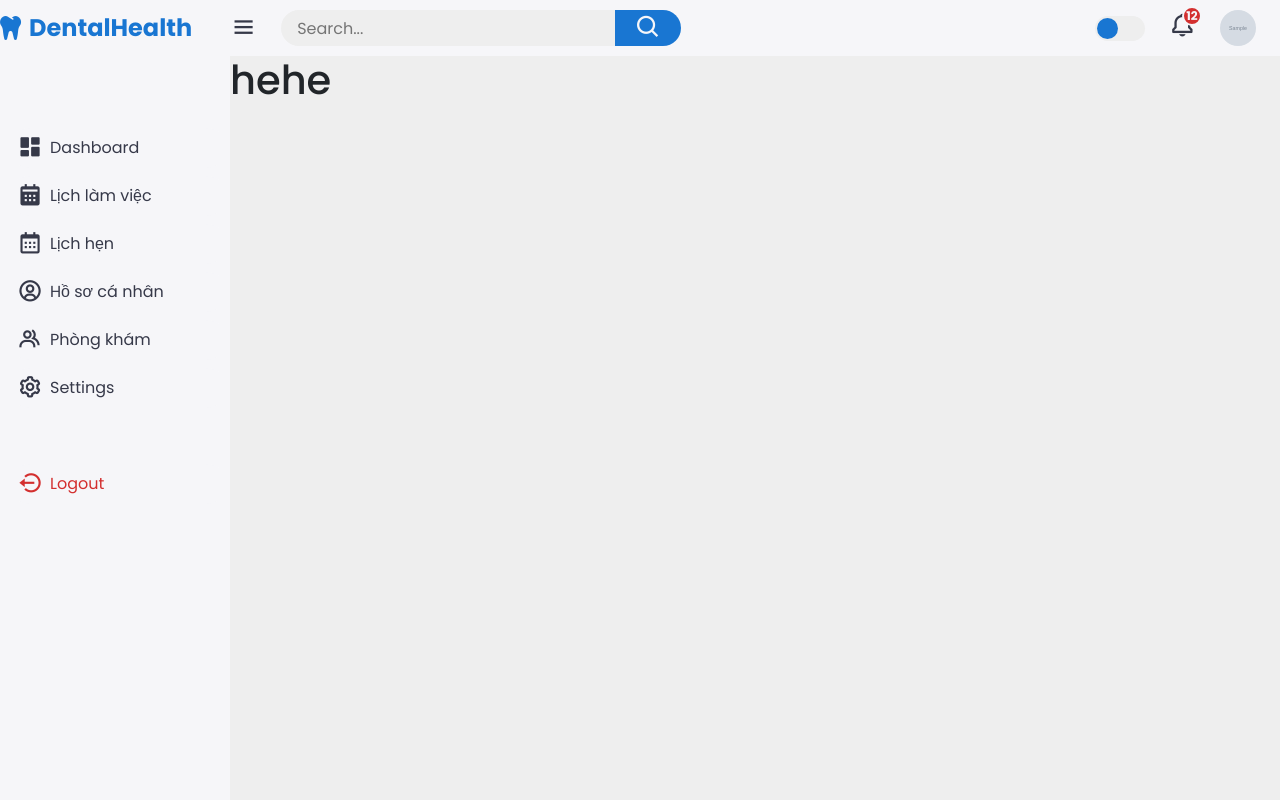
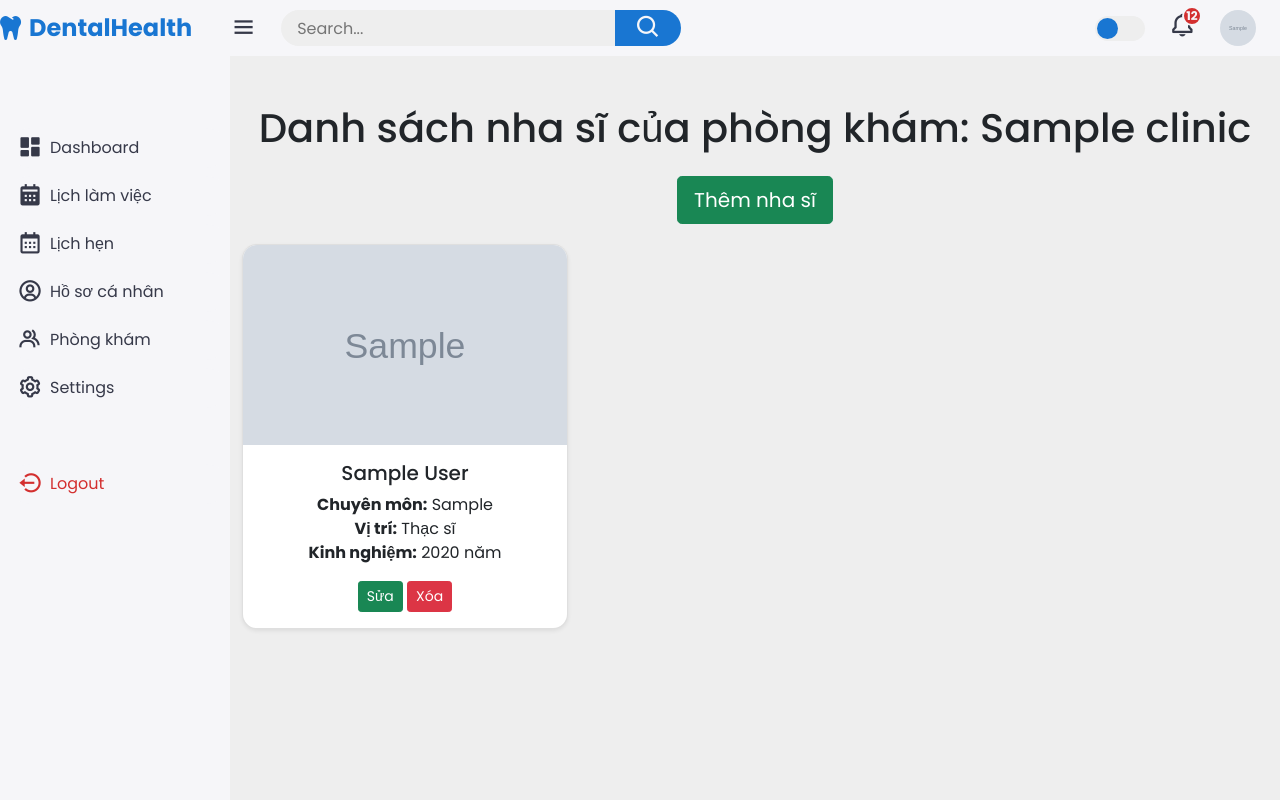
Before and after one commit to phatdat20905/dental_clinic, a Django app: a page that uses app_manage/templates/app_manage/index.html in a window 1280 px wide. Run offline with Django 5.2, Linux system fonts and the light colour scheme; a user stored in the database is signed in; tables that the repository leaves empty hold one stand-in row (values such as "Sample post"); grey boxes marked "Sample" are stand-in pictures; some libraries are stand-ins or nearby versions.

Commit message:
hoàn thiện chức năng thêm sửa xóa nha sĩ cho chủ phòng khám

```diff
--- a/app_manage/static/app_manage/css/clinic.css
+++ b/app_manage/static/app_manage/css/clinic.css
@@ -1,6 +1,6 @@
 .clinic-list-container {
     max-width: 800px;
-    margin: 0 auto;
+    margin: 20px auto;
     padding: 20px;
     background-color: #f9f9f9;
     box-shadow: 0 0 10px rgba(0, 0, 0, 0.1);
@@ -135,3 +135,26 @@
 .edit-clinic-container {
     padding: 40px;
 }
+
+
+
+
+.card {
+    border-radius: 15px;
+    overflow: hidden;
+    transition: transform 0.3s ease-in-out, box-shadow 0.3s ease-in-out;
+}
+
+.card:hover {
+    transform: scale(1.05);
+    box-shadow: 0 8px 15px rgba(0, 0, 0, 0.2);
+}
+
+.card-img-top {
+    height: 200px;
+    object-fit: cover;
+}
+
+.card-body {
+    text-align: center;
+}
--- a/app_manage/templates/app_manage/dentist_list.html
+++ b/app_manage/templates/app_manage/dentist_list.html
@@ -1,11 +1,39 @@
 {% extends "app_manage/index.html" %}
 
 {% block main-content %}
-{% comment %} <h1>Danh sách nha sĩ của phòng khám {{ clinic.clinic_name }}</h1>
-<ul>
-    {% for dentist in dentists %}
-        <li>{{ dentist.dentist.full_name }} - {{ dentist.specialization }}</li>
-    {% endfor %}
-</ul> {% endcomment %}
-<h1>hehe</h1>
-{%endblock%}
+<div class="container mt-5">
+    <h1 class="text-center mb-4">Danh sách nha sĩ của phòng khám: {{ clinic.clinic_name }}</h1>
+    <div class="text-center" style="margin-bottom: 20px">
+        <a href="{% url 'add_dentist' clinic.slug %}" class="btn btn-success btn-lg">Thêm nha sĩ</a>
+    </div>
+    {% if dentists %}
+        <div class="row">
+            {% for dentist in dentists %}
+                <div class="col-md-4">
+                    <div class="card mb-4 shadow-sm">
+                        <img
+                            src="{{ dentist.ImageURL|default:'https://via.placeholder.com/150' }}"
+                            class="card-img-top"
+                            alt="Ảnh nha sĩ">
+                        <div class="card-body">
+                            <h5 class="card-title">{{ dentist.dentist.full_name }}</h5>
+                            <p class="card-text">
+                                <strong>Chuyên môn:</strong> {{ dentist.specialization|default:"Chưa cập nhật" }}<br>
+                                <strong>Vị trí:</strong> {{ dentist.position }}<br>
+                                <strong>Kinh nghiệm:</strong> {{ dentist.experience_years|default:"Chưa cập nhật" }} năm
+                            </p>
+                            {% comment %} <a href="{% url 'dentist_detail' dentist.id %}" class="btn btn-primary btn-sm">Chi tiết</a> {% endcomment %}
+                            <a href="{% url 'edit_dentist' clinic.slug dentist.id %}" class="btn btn-success btn-sm">Sửa</a>
+                            <a href="{% url 'delete_dentist' clinic.slug dentist.id %}" class="btn btn-danger btn-sm">Xóa</a>
+                        </div>
+                    </div>
+                </div>
+            {% endfor %}
+        </div>
+    {% else %}
+        <div class="alert alert-info text-center">
+            Phòng khám hiện chưa có nha sĩ nào. Hãy thêm nha sĩ mới!
+        </div>
+    {% endif %}
+</div>
+{% endblock %}
--- a/app_manage/templates/app_manage/index.html
+++ b/app_manage/templates/app_manage/index.html
@@ -69,7 +69,10 @@
             <li><a href="{%url 'appointment_schedule'%}"><i class='bx bx-calendar'></i></i>Lịch hẹn</a></li>
             <li><a href="{%url "profile_dentist" user.slug%}"><i class='bx bx-user-circle'></i>Hồ sơ cá nhân</a></li>
             <li><a href="{%url 'my_clinics'%}"><i class='bx bx-group'></i>Phòng khám</a></li>
-            {% comment %} <li><a href="{%url 'list_dentists'%}"><i class='bx bx-group'></i>Nha sĩ</a></li> {% endcomment %}
+            <!-- Dropdown for Phòng khám -->
+            {%for clinic in clinics%}
+            <li><a href="{%url 'list_dentists' clinic.slug%}"><i class='bx bx-group'></i>Nha sĩ</a></li>
+            {%endfor%}
             <li><a href="#"><i class='bx bx-cog'></i>Settings</a></li>
         </ul>
         <ul class="side-menu">
--- a/app_manage/templates/app_manage/my_clinics.html
+++ b/app_manage/templates/app_manage/my_clinics.html
@@ -8,6 +8,7 @@
         <a href="{%url 'add_clinic'%}" class="btn add-clinic-btn">Thêm phòng khám</a>
     </div>
 
+
     {% if clinics %}
         <ul class="clinic-list">
             {% for clinic in clinics %}
@@ -15,12 +16,13 @@
                     <div class="clinic-header">
                         <h3>{{ clinic.clinic_name }}</h3>
                         <a href="{%url 'edit_clinic' clinic.slug%}" class="btn add-clinic-btn">Sửa</a>
+                        <a href="{%url 'list_dentists' clinic.slug%}" class="btn add-clinic-btn">Danh sách nha sĩ</a>
                     </div>
                     <div class="clinic-details">
                         <p><i class="fa fa-map-marker"></i> Địa chỉ: {{ clinic.address }}</p>
                         <p><i class="fa fa-phone"></i> Số điện thoại: {{ clinic.phone_number }}</p>
                         <p><i class="fa fa-clock"></i> Giờ mở cửa: {{ clinic.opening_hours }}</p>
-                        <a href="">Xem chi tiết</a>
+                        <a href="{%url 'clinic' clinic.slug%}">Xem chi tiết</a>
                     </div>
                 </li>
             {% endfor %}
--- a/app_manage/urls.py
+++ b/app_manage/urls.py
@@ -20,7 +20,10 @@ urlpatterns = [
     path('clinic/edit/<slug:slug>/', views.edit_clinic, name='edit_clinic'),
 
 
-    path('clinic/<slug:clinic_slug>/dentists/', views.list_dentists, name='list_dentists'),
-    # path('clinic/<slug:clinic_slug>/dentists/add/', views.add_dentist, name='add_dentist'),
-    # path('clinic/<slug:clinic_slug>/dentists/<int:dentist_id>/delete/', views.delete_dentist, name='delete_dentist'),
+    path('clinic/<slug:slug>/dentists/', views.list_dentists, name='list_dentists'),
+    path("edit-dentist/<slug:slug>/", views.update_profile, name="edit-dentist"),
+
+    path('clinic/<slug:slug>/dentists/add/', views.add_dentist, name='add_dentist'),
+    path('clinic/<slug:slug>/edit_dentist/<int:dentist_id>/', views.edit_dentist, name='edit_dentist'),
+    path('clinic/<slug:slug>/delete_dentist/<int:dentist_id>/', views.delete_dentist, name='delete_dentist'),
 ]
--- a/app_manage/views.py
+++ b/app_manage/views.py
@@ -4,12 +4,20 @@ from django.urls import reverse
 from website.models import *
 from django.contrib.auth.decorators import login_required
 from django.contrib import messages
-from .forms import MedicalRecordForm, ClinicForm
+from .forms import *
+from django.utils.text import slugify
 from datetime import datetime, timedelta
 
 # Create your views here.
 def indexPage(request):
-    return render(request, 'app_manage/dashboard.html')
+    if request.user.role != 'ClinicOwner':
+        return render(request, '403.html', {"message": "You are not authorized to view this page."})
+
+    clinics = Clinic.objects.filter(owner=request.user)
+    context = {
+        'clinics': clinics,
+    }
+    return render(request, 'app_manage/dashboard.html', context)
 
 
 # @login_required(login_url='login')  # Đảm bảo chỉ nha sĩ đã đăng nhập mới có thể truy cập
@@ -100,7 +108,7 @@ def schedulePage(request):
     #     messages.error(request, f"Có lỗi xảy ra: {e}")
     #     # return redirect('home')
 
-
+@login_required
 def cancel_schedule(request, schedule_id):
     try:
         # Lấy lịch hẹn theo ID
@@ -173,7 +181,7 @@ def add_schedule(request):
         messages.error(request, f"Có lỗi xảy ra: {e}")
         return redirect("schedule")
 
-
+@login_required
 def appointment_schedule(request):
     try:
         # Lấy thông tin nha sĩ đang đăng nhập
@@ -206,6 +214,7 @@ def appointment_schedule(request):
         messages.error(request, f"Có lỗi xảy ra: {e}")
         return redirect('home')
 
+@login_required
 def update_appointments(request, appointment_id):
     try:
         # Lấy lịch hẹn theo ID
@@ -224,7 +233,7 @@ def update_appointments(request, appointment_id):
     # Quay lại trang danh sách lịch hẹn
     return redirect('appointment_schedule')
 
-
+@login_required
 def add_medical_record(request, appointment_id):
     appointment = get_object_or_404(Appointment, id=appointment_id)
 
@@ -252,7 +261,7 @@ def add_medical_record(request, appointment_id):
 
     return render(request, 'app_manage/add_medical_record.html', {'form': form, 'appointment': appointment})
 
-
+@login_required
 def profileDentist(request, slug):
     # Lấy thông tin khách hàng
     dentist = get_object_or_404(User, slug=slug)
@@ -260,7 +269,7 @@ def profileDentist(request, slug):
             "dentist": dentist,
         }
     return render(request, "app_manage/profile_dentist.html", context)
-
+@login_required
 def update_profile(request, slug):
     user = get_object_or_404(User, slug=slug)
 
@@ -301,7 +310,7 @@ def my_clinics(request):
         'clinics': clinics,
     }
     return render(request, 'app_manage/my_clinics.html', context)
-
+@login_required
 def add_clinic(request):
     if request.method == "POST":
         clinic_name = request.POST.get("clinic_name")
@@ -364,50 +373,92 @@ def edit_clinic(request, slug):
     }
     return render(request, 'app_manage/edit_clinic.html', context)
 
+@login_required
+def list_dentists(request, slug):
+    # Lấy phòng khám dựa trên slug và chủ sở hữu
+    clinic = get_object_or_404(Clinic, slug=slug, owner=request.user)
+
+    # Lấy danh sách nha sĩ thuộc phòng khám
+    dentists = Dentist.objects.filter(clinic=clinic)
+
+    # Nếu không có nha sĩ, thêm thông báo
+    if not dentists.exists():
+        messages.info(request, "Phòng khám hiện chưa có nha sĩ nào. Hãy thêm nha sĩ mới!")
+
+    return render(request, 'app_manage/dentist_list.html', {'clinic': clinic, 'dentists': dentists})
+
 
 @login_required
-def list_dentists(request, clinic_slug):
-    # # Lấy phòng khám dựa trên slug và chủ sở hữu
-    # clinic = get_object_or_404(Clinic, slug=clinic_slug, owner=request.user)
+def add_dentist(request, slug):
+    clinic = get_object_or_404(Clinic, slug=slug, owner=request.user)
+    if request.method == 'POST':
+        user_form = UserForm(request.POST, request.FILES)
+        dentist_form = DentistForm(request.POST)
+        if user_form.is_valid() and dentist_form.is_valid():
+            # Tạo tài khoản User cho nha sĩ
+            user = user_form.save(commit=False)
+            user.role = 'Dentist'
+            # user.set_password(user_form.cleaned_data['password1'])  # Lấy mật khẩu từ password1
+            user.save()
 
-    # # Lấy danh sách nha sĩ thuộc phòng khám
-    # dentists = Dentist.objects.filter(clinic=clinic)
+            # Liên kết thông tin Dentist
+            dentist = dentist_form.save(commit=False)
+            dentist.dentist = user
+            dentist.clinic = clinic
+            dentist.save()
 
-    return render(request, 'app_manage/dentist_list.html')
+            messages.success(request, "Nha sĩ đã được thêm thành công!")
+            return redirect('add_dentist', slug=slug)
+        else:
+            messages.error(request, "Vui lòng kiểm tra lại thông tin.")
+    else:
+        user_form = UserForm()
+        dentist_form = DentistForm()
 
-# @login_required
-# def add_dentist(request, clinic_slug):
-#     clinic = get_object_or_404(Clinic, slug=clinic_slug, owner=request.user)
+    context = {
+        'user_form': user_form,
+        'dentist_form': dentist_form,
+    }
+    return render(request, 'app_manage/add_dentist.html', context)
 
-#     if request.method == "POST":
-#         form = DentistForm(request.POST)
-#         if form.is_valid():
-#             dentist_user = form.save(commit=False)
-#             dentist_user.role = 'Dentist'
-#             dentist_user.save()
+@login_required
+def edit_dentist(request, slug, dentist_id):
+    clinic = get_object_or_404(Clinic, slug=slug, owner=request.user)
+    dentist = get_object_or_404(Dentist, id=dentist_id, clinic=clinic)
+    if request.method == 'POST':
+        user_form = UpdateUserForm(request.POST, instance=dentist.dentist)
+        dentist_form = DentistForm(request.POST, instance=dentist)
+        if user_form.is_valid() and dentist_form.is_valid():
+            user_form.save()
+            dentist_form.save()
+            messages.success(request, "Thông tin nha sĩ đã được cập nhật thành công!")
+            return redirect('list_dentists', slug=slug)
+        else:
+            messages.error(request, "Vui lòng kiểm tra lại thông tin.")
+            print(user_form.errors, dentist_form.errors)
+    else:
+        user_form = UpdateUserForm(instance=dentist.dentist)
+        dentist_form = DentistForm(instance=dentist)
 
-#             Dentist.objects.create(
-#                 dentist=dentist_user,
-#                 clinic=clinic,
-#                 specialization=form.cleaned_data['specialization'],
-#                 position=form.cleaned_data['position'],
-#                 experience_years=form.cleaned_data['experience_years'],
-#                 description=form.cleaned_data['description']
-#             )
-#             return HttpResponseRedirect(reverse('list_dentists', args=[clinic.slug]))
-#     else:
-#         form = DentistForm()
+    context = {
+        'user_form': user_form,
+        'dentist_form': dentist_form,
+        'clinic': clinic,
+    }
+    return render(request, 'app_manage/edit_dentist.html', context)
 
-#     return render(request, 'app_manage/add_dentist.html', {'form': form, 'clinic': clinic})
-
-
-# @login_required
-# def delete_dentist(request, clinic_slug, dentist_id):
-#     clinic = get_object_or_404(Clinic, slug=clinic_slug, owner=request.user)
-#     dentist = get_object_or_404(Dentist, id=dentist_id, clinic=clinic)
-
-#     if request.method == "POST":
-#         dentist.delete()
-#         return HttpResponseRedirect(reverse('list_dentists', args=[clinic.slug]))
-
-#     return render(request, 'app_manage/delete_dentist.html', {'dentist': dentist, 'clinic': clinic})
+@login_required
+def delete_dentist(request, slug, dentist_id):
+    clinic = get_object_or_404(Clinic, slug=slug, owner=request.user)
+    dentist = get_object_or_404(Dentist, id=dentist_id, clinic=clinic)
+    if request.method == 'POST':
+        user = dentist.dentist
+        dentist.delete()
+        user.delete()
+        messages.success(request, "Nha sĩ đã được xóa thành công!")
+        return redirect('list_dentists', slug=slug)
+    context = {
+        'dentist': dentist,
+        'clinic': clinic,
+    }
+    return render(request, 'app_manage/delete_dentist.html', context)
--- a/website/static/website/css/clinic.css
+++ b/website/static/website/css/clinic.css
@@ -15,6 +15,11 @@
     border-radius: 8px;
     padding: 20px;
     box-shadow: 0 2px 5px rgba(0, 0, 0, 0.1);
+}
+
+.header-container .header img {
+    width: 180px;
+    height: 130px;
 }
 
 .navigation-bar {
```
Also changed, not shown: app_manage/forms.py (+44 -6 lines), app_manage/templates/app_manage/add_dentist.html (+15 -26 lines), app_manage/templates/app_manage/delete_dentist.html (+53 -8 lines), app_manage/templates/app_manage/edit_dentist.html (added, +14 -0 lines), app_manage/static/app_manage/css/index.css (line endings or trailing spaces), app_manage/static/app_manage/js/index.js (line endings or trailing spaces), website/static/website/img/dentist/bac-si-tien-thumb.jpg (added).
